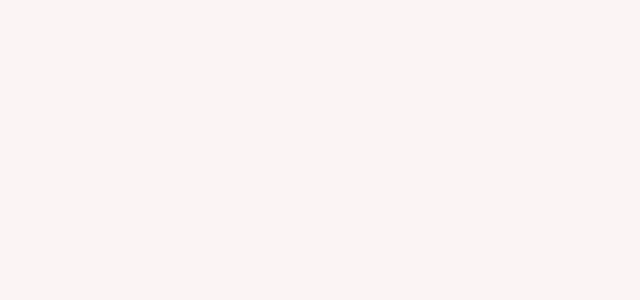
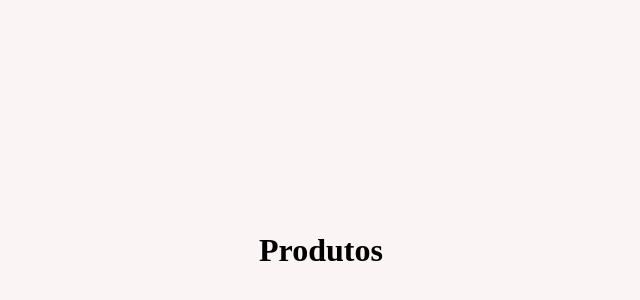
Before and after one commit to frdelong/react-router-rs, a React (Vite) app: page /products in a window 1280 px wide. Before the commit this address had no page. Shown: the part 150-450 px from the top of the page, without its empty margins (319-959 px from the left). Built offline with nearby package versions, Linux system fonts and the light colour scheme.

Commit message:
feat: add Products page and update routing in AppRoutes

```diff
--- /dev/null
+++ b/src/pages/Products.tsx
@@ -0,0 +1,7 @@
+export function Products(){
+  return(
+    <div>
+      <h1>Produtos</h1>
+    </div>
+  )
+}
--- a/src/routes/AppRoutes.tsx
+++ b/src/routes/AppRoutes.tsx
@@ -1,11 +1,13 @@
 import { Routes, Route } from 'react-router'
 
 import { Home } from '../pages/Home'
+import { Products } from '../pages/Products'
 
 export function AppRoutes() {
   return (
     <Routes>
       <Route path='/' index element={<Home/>} />
+      <Route path='/products' element={<Products/> } />
     </Routes>
   )
 }
```
